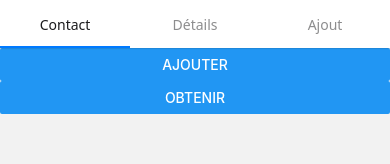
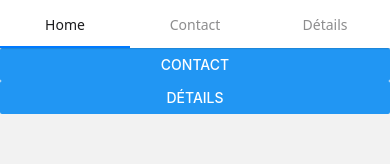
Before and after one commit to Natacha04/Carnet, a React Native app: screen / in a window 390 px wide. Shown: the top 164 px of the page. Built offline with nearby package versions, Linux system fonts and the light colour scheme; what react-native-worklets would draw is missing.

Commit message:
Modif accueil

```diff
--- a/App.tsx
+++ b/App.tsx
@@ -5,7 +5,7 @@
  * @format
  */
 
-import AsyncStorage from '@react-native-async-storage/async-storage/lib/typescript/AsyncStorage';
+import AsyncStorage from '@react-native-async-storage/async-storage';
 import AddContact from './src/components/AddContact';
 import Details from './src/components/Details';
 import HomeComponent from './src/components/HomeComponent';
@@ -21,23 +21,23 @@ function App() {
     <>
      <NavigationContainer>
       <Tab.Navigator>
-        <Tab.Screen name="Contact" component={Accueil} />
+        <Tab.Screen name="Home" component={Accueil} />
+        <Tab.Screen name="Contact" component={Contact} />
         <Tab.Screen name="Détails" component={Details} />
-        <Tab.Screen name="Ajout" component={AddContact} />
       </Tab.Navigator>
     </NavigationContainer>
      </>
   );
 }
 
-function Home() {
+function Contact() {
   return (
     <>
-      <AddContact nom='Natacha' telephone='0459657855'>
+      <AddContact nom='Natacha' telephone={459657855}>
       </AddContact>
-      <AddContact nom='Natacha' telephone='0459657855'>
+      <AddContact nom='Natacha' telephone={459657855}>
       </AddContact>
-      <AddContact nom='Natacha' telephone='0459657855'>
+      <AddContact nom='Natacha' telephone={459657855}>
       </AddContact>
     </>
   )
@@ -46,8 +46,8 @@ function Home() {
 function Accueil() {
   return (
     <>
-      <Button title="Ajouter" onPress={Add} />
-      <Button title="Obtenir" onPress={Get} />
+      <Button title="Contact" onPress={Add} />
+      <Button title="Détails" onPress={Get} />
     </>
   )
 
```
